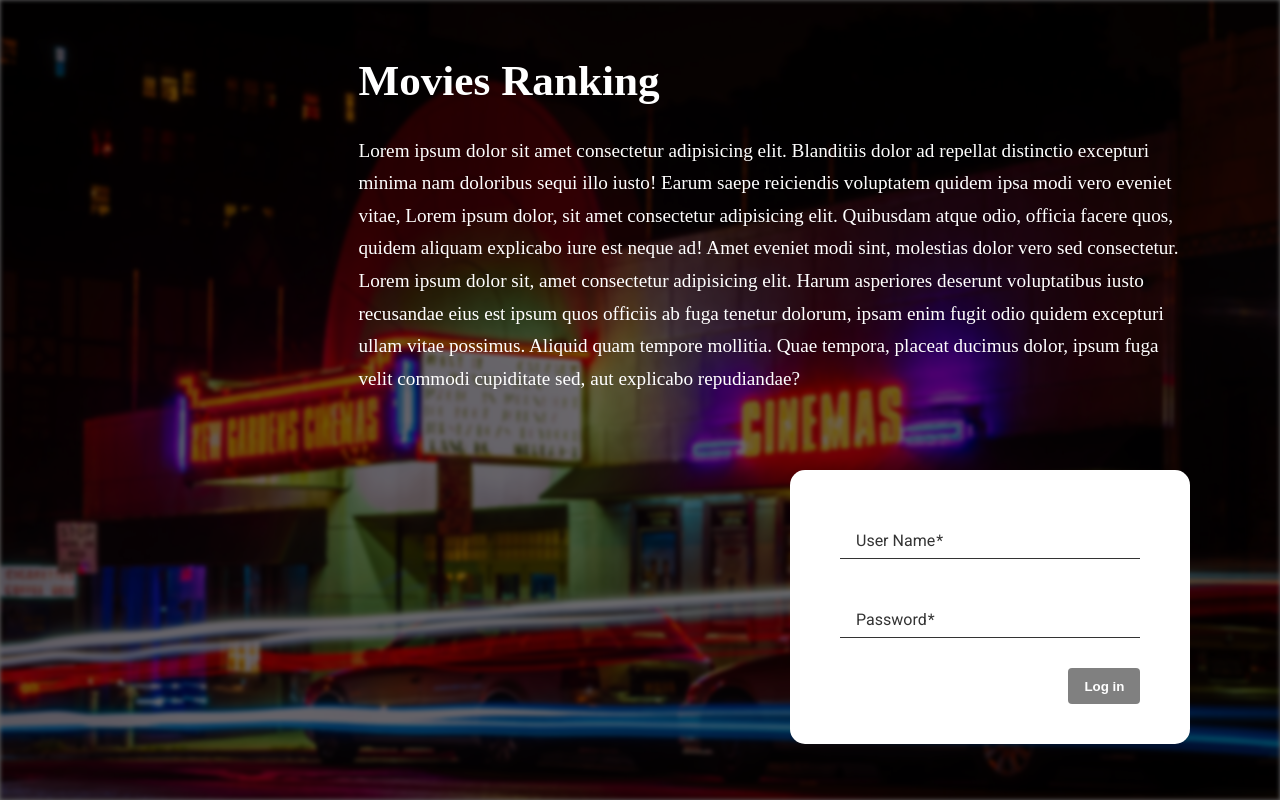
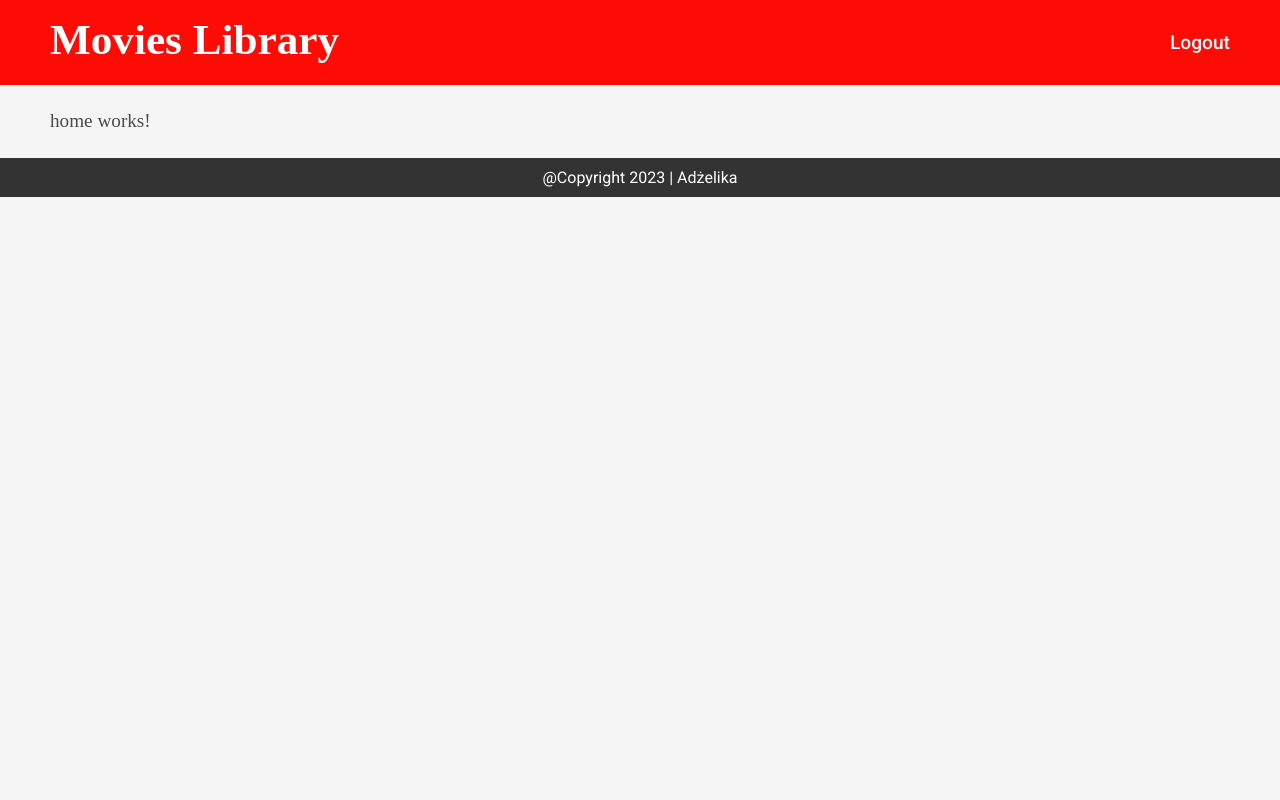
Before and after one commit to AndzelikaB/your-book-ranking, an Angular app: page /home in a window 1280 px wide. Before the commit this address led to /login. Built offline with nearby package versions, Linux system fonts and the light colour scheme; sample sign-in values are in the browser's storage; a web font is replaced by a local one.

Commit message:
working on navigate

```diff
--- a/src/app/app-routing.module.ts
+++ b/src/app/app-routing.module.ts
@@ -8,8 +8,8 @@ import { NotFoundComponent } from './components/not-found/not-found.component';
 const routes: Routes = [
   {
     path: '',
-    component: HomeComponent,
-    canActivate: [AuthGuard],
+    redirectTo: '/home',
+    pathMatch: 'full',
   },
   { path: 'home', component: HomeComponent, canActivate: [AuthGuard] },
   { path: 'login', component: LoginComponent },
--- a/src/app/app.component.html
+++ b/src/app/app.component.html
@@ -1,7 +1,7 @@
-<header *ngIf="isUserLogged">
+<header *ngIf="userIsLogged()">
   <app-navbar></app-navbar>
 </header>
 <router-outlet></router-outlet>
-<footer *ngIf="isUserLogged">
+<footer *ngIf="userIsLogged()">
   <app-footer></app-footer>
 </footer>
--- a/src/app/app.component.ts
+++ b/src/app/app.component.ts
@@ -1,5 +1,7 @@
 import { Component } from '@angular/core';
 import { AuthService } from './services/auth-service.service';
+import { Router } from '@angular/router';
+import { Location } from '@angular/common';
 
 @Component({
   selector: 'app-root',
@@ -7,9 +9,28 @@ import { AuthService } from './services/auth-service.service';
   styleUrls: ['./app.component.scss'],
 })
 export class AppComponent {
-  constructor(private authService: AuthService) {}
+  constructor(
+    public authService: AuthService,
+    private router: Router,
+    private location: Location
+  ) {}
 
-  get isUserLogged(): boolean {
-    return this.authService.userIsLogged;
+  ngOnInit() {}
+  check() {
+    this.location.onUrlChange((url: string, state: unknown) => {
+      console.log(this.authService.userIsLogged);
+      return this.authService.userIsLogged;
+    });
+  }
+
+  userIsLogged() {
+    const data: any = localStorage.getItem('userIsLogged');
+    const user: boolean = JSON.parse(data);
+    // const user = this.authService.userIsLogged; // to co
+    const isHomePage = this.router.url === '/home';
+
+    if (user == true && isHomePage) {
+      return true;
+    } else return false;
   }
 }
--- a/src/app/components/login/login.component.ts
+++ b/src/app/components/login/login.component.ts
@@ -29,15 +29,11 @@ export class LoginComponent {
     return this.authService.wrongData;
   }
 
-  ngOnInit() {
-    this.authService.userIsLogged = false;
-  }
-
   loginIn(user: any, pass: any): void {
     user = this.username.value;
     pass = this.password.value;
 
-    this.authService.login(user, pass);
+    this.authService.userLogin(user, pass);
   }
 }
 
--- a/src/app/core/shared-modules/navbar/navbar.component.ts
+++ b/src/app/core/shared-modules/navbar/navbar.component.ts
@@ -10,8 +10,7 @@ import { AuthService } from 'src/app/services/auth-service.service';
 export class NavbarComponent {
   constructor(private authService: AuthService, private router: Router) {}
 
-  logout(): void {
-    this.router.navigate(['login']);
-    this.authService.userIsLogged = false;
+  logout() {
+    this.authService.userLogout();
   }
 }
--- a/src/app/services/auth-guard.guard.ts
+++ b/src/app/services/auth-guard.guard.ts
@@ -7,16 +7,22 @@ import {
   UrlTree,
 } from '@angular/router';
 import { AuthService } from './auth-service.service';
+import { Location } from '@angular/common';
 
 @Injectable({
   providedIn: 'root',
 })
 export class AuthGuard implements CanActivate {
-  constructor(private authService: AuthService, private router: Router) {}
+  constructor(
+    private authService: AuthService,
+    private router: Router,
+    private location: Location
+  ) {}
 
   canActivate(route: ActivatedRouteSnapshot, state: RouterStateSnapshot) {
-    const user = this.authService.userIsLogged;
+    const user = localStorage.getItem('userIsLogged');
     if (user) {
+      this.location.replaceState('/login'); //do rozpatrzenia
       return true;
     }
     this.router.navigate(['login']);
--- a/src/app/services/auth-service.service.ts
+++ b/src/app/services/auth-service.service.ts
@@ -6,20 +6,21 @@ import { HttpClient } from '@angular/common/http';
   providedIn: 'root',
 })
 export class AuthService {
-  userIsLogged: boolean = false;
+  data: any = localStorage.getItem('userIsLogged');
+  userIsLogged: boolean = JSON.parse(this.data);
   wrongData: boolean = false;
 
   constructor(private router: Router, private http: HttpClient) {}
 
-  login(name: any, pass: any): void {
+  userLogin(name: any, pass: any): void {
     this.http.get<any>('http://localhost:3000/signupUsersList').subscribe({
       next: (res) => {
         const user: boolean = res.find((db: any) => {
           return db.username === name && db.password === pass;
         });
         if (user) {
-          this.userIsLogged = true;
-          this.router.navigate(['home']);
+          localStorage.setItem('userIsLogged', JSON.stringify(true));
+          this.router.navigate(['/home']);
         } else {
           this.wrongData = true;
         }
@@ -29,4 +30,9 @@ export class AuthService {
       },
     });
   }
+
+  userLogout(): void {
+    localStorage.setItem('userIsLogged', JSON.stringify(false));
+    this.router.navigate(['/login']);
+  }
 }
```
